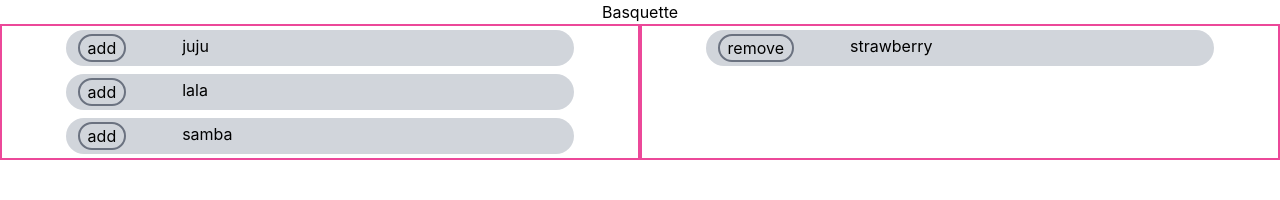
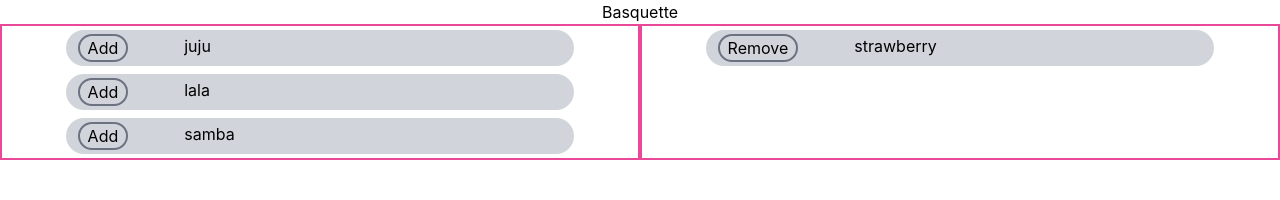
Before and after one commit to strauss02/basket, a React (Create React App) app in the folder basket/: page / in a window 1280 px wide. Shown: the top 200 px of the page. Built offline with nearby package versions, Linux system fonts and the light colour scheme.

Commit message:
distinct remove and add buttons

```diff
--- /dev/null
+++ b/basket/src/components/AddButton.js
@@ -0,0 +1,17 @@
+import React from 'react'
+
+class AddButton extends React.Component {
+  constructor() {
+    super()
+  }
+
+  render() {
+    return (
+      <button className="border-gray-500 border-2 rounded-3xl  ml-2 mr-14 pr-2 pl-2 hover:bg-gray-200">
+        Add
+      </button>
+    )
+  }
+}
+
+export default AddButton
--- a/basket/src/components/Button.js
+++ b/basket/src/components/Button.js
@@ -10,7 +10,7 @@ class Button extends React.Component {
   // if listRole === 'basket' => button.type === remove
   render() {
     return (
-      <button className="border-gray-500 border-2 rounded-3xl  ml-2 mr-14 pr-2 pl-2">
+      <button className="border-gray-500 border-2 rounded-3xl  ml-2 mr-14 pr-2 pl-2 hover:bg-gray-200">
         {this.props.listRole === 'stock' ? 'add' : 'remove'}
       </button>
     )
--- a/basket/src/components/ListItem.js
+++ b/basket/src/components/ListItem.js
@@ -1,6 +1,8 @@
 import React from 'react'
 
 import Button from './Button'
+import RemoveButton from './RemoveButton'
+import AddButton from './AddButton'
 
 class ListItem extends React.Component {
   constructor(props) {
@@ -11,7 +13,7 @@ class ListItem extends React.Component {
     // if listRole === 'basket' => button.type === remove
     return (
       <div className="flex justify-items-start bg-gray-300 rounded-3xl p-1 w-4/5 m-1">
-        <Button listRole={this.props.listRole} />
+        {this.props.listRole === 'stock' ? <AddButton /> : <RemoveButton />}
         {this.props.item}
       </div>
     )
--- /dev/null
+++ b/basket/src/components/RemoveButton.js
@@ -0,0 +1,17 @@
+import React from 'react'
+
+class RemoveButton extends React.Component {
+  constructor() {
+    super()
+  }
+
+  render() {
+    return (
+      <button className="border-gray-500 border-2 rounded-3xl  ml-2 mr-14 pr-2 pl-2 hover:bg-gray-200">
+        Remove
+      </button>
+    )
+  }
+}
+
+export default RemoveButton
```
